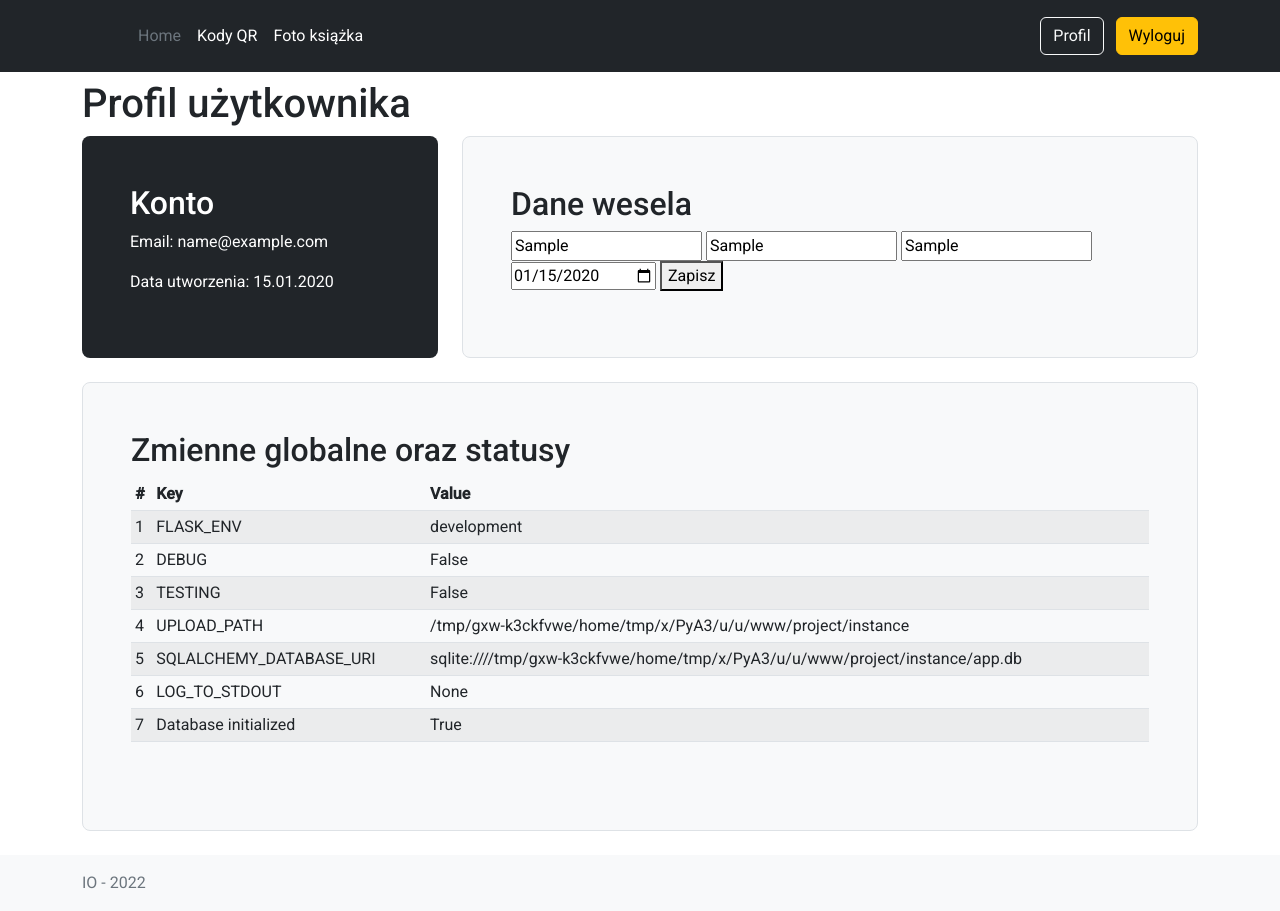
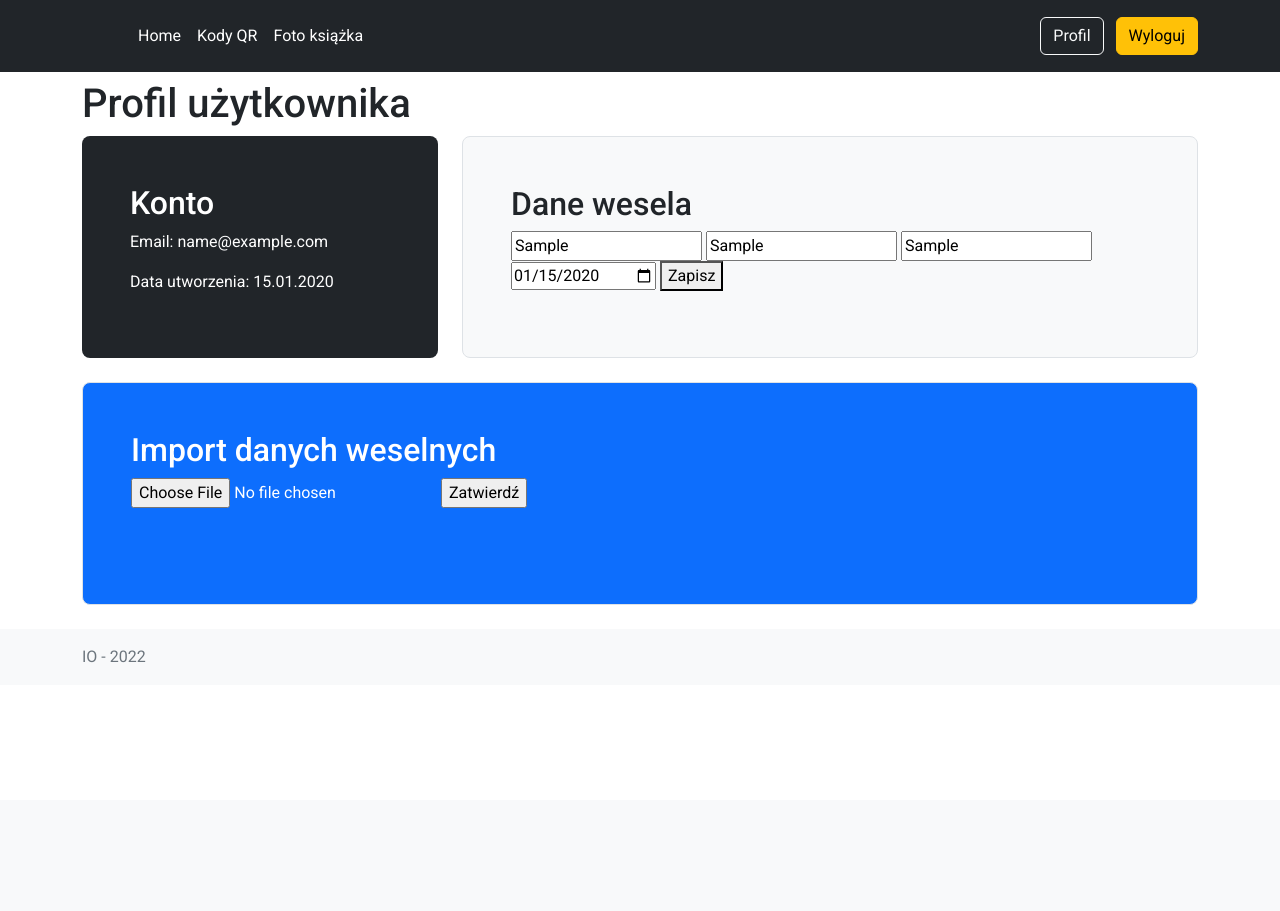
Before and after one commit to mcV3rs/Kupidyny, a Flask app: page /profile in a window 1280 px wide. After the commit the page ends 663 px from the top, so only its background shows below. Run offline with Flask 3, Linux system fonts and the light colour scheme; a user stored in the database is signed in; tables that the repository leaves empty hold one stand-in row (values such as "Sample post").

Commit message:
Naprawienie błędu przy zapisie archiwum oraz przygotowanie do importu wesela

```diff
--- a/project/models.py
+++ b/project/models.py
@@ -45,6 +45,14 @@ class User(db.Model):
     @property
     def is_anonymous(self):
         return False
+
+    def is_configured(self):
+        wedding = UserWedding.query.filter_by(user_id=self.id).first().wedding
+
+        if wedding.get_wife() != "" and wedding.get_husband() != "" and wedding.get_city() != "":
+            return True
+        else:
+            return False
 
     def get_id(self):
         return str(self.id)
@@ -107,6 +115,7 @@ class Wedding(db.Model):
 
         return column, row
 
+
 class File(db.Model):
     __tablename__ = 'files'
 
@@ -146,7 +155,6 @@ class File(db.Model):
             "guest_name"
         ]
 
-
     def get_csv_row(self):
         return [
             self.path,
--- a/project/templates/base.html
+++ b/project/templates/base.html
@@ -34,10 +34,13 @@
             </a>
 
             <ul class="nav col-12 col-lg-auto me-lg-auto mb-2 justify-content-center mb-md-0">
-                <li><a class="nav-link px-2 text-secondary" href="{{ url_for('recipes.index') }}">Home</a></li>
-                {% if current_user.is_authenticated %}
+                <li><a class="nav-link px-2 text-white" href="{{ url_for('recipes.index') }}">Home</a></li>
+                {% if current_user.is_authenticated and current_user.is_configured() %}
                 <li><a class="nav-link px-2 text-white" href="{{ url_for('photo.qr_guest') }}">Kody QR</a></li>
                 <li><a class="nav-link px-2 text-white" href="{{ url_for('photo.book_edit') }}">Foto książka</a></li>
+                {% elif current_user.is_authenticated %}
+                <li><a class="nav-link px-2 text-secondary" disabled="true" href="#">Kody QR</a></li>
+                <li><a class="nav-link px-2 text-secondary" disabled="true" href="#">Foto książka</a></li>
                 {% endif %}
             </ul>
 
--- a/project/users/templates/users/profile.html
+++ b/project/users/templates/users/profile.html
@@ -17,30 +17,29 @@
             <div class="h-100 p-5 bg-light border rounded-3">
                 <h2>Dane wesela</h2>
 
-
-                    <form action="{{ url_for("users.profile") }}" method="POST">
-                        <input type="text"
-                               id="wife"
+                <form action="{{ url_for('users.profile') }}" method="POST">
+                    <input id="wife"
                            name="wife"
                            placeholder="Żona"
+                           type="text"
                            value="{{ wedding.get_wife() }}">
 
-                        <input type="text"
-                               id="husband"
+                    <input id="husband"
                            name="husband"
                            placeholder="Mąż"
+                           type="text"
                            value="{{ wedding.get_husband() }}">
 
-                        <input type="text"
-                               id="city"
+                    <input id="city"
                            name="city"
                            placeholder="Miejscowość"
+                           type="text"
                            value="{{ wedding.get_city() }}">
 
-                        <input type="date"
-                               id="date"
+                    <input id="date"
                            name="date"
                            placeholder="Data"
+                           type="date"
                            value="{{ wedding.get_date_form() }}">
 
                     <button type="submit">Zapisz</button>
@@ -49,56 +48,22 @@
         </div>
 
         <div class="col-md-12">
-                <div class="h-100 p-5 bg-light border rounded-3 mt-4">
-                    <h2>Zmienne globalne oraz statusy</h2>
-                    <div class="table-responsive">
-                        <table class="table table-striped table-sm">
-                            <thead>
-                            <tr>
-                                <th scope="col">#</th>
-                                <th scope="col">Key</th>
-                                <th scope="col">Value</th>
-                            </tr>
-                            </thead>
-                            <tbody>
-                            <tr>
-                                <td>1</td>
-                                <td>FLASK_ENV</td>
-                                <td>{{ flask_env }}</td>
-                            </tr>
-                            <tr>
-                                <td>2</td>
-                                <td>DEBUG</td>
-                                <td>{{ debug }}</td>
-                            </tr>
-                            <tr>
-                                <td>3</td>
-                                <td>TESTING</td>
-                                <td>{{ testing }}</td>
-                            </tr>
-                            <tr>
-                                <td>4</td>
-                                <td>UPLOAD_PATH</td>
-                                <td>{{ upload_path }}</td>
-                            </tr>
-                            <tr>
-                                <td>5</td>
-                                <td>SQLALCHEMY_DATABASE_URI</td>
-                                <td>{{ sqlalchemy_database_uri }}</td>
-                            </tr>
-                            <tr>
-                                <td>6</td>
-                                <td>LOG_TO_STDOUT</td>
-                                <td>{{ log_to_stdout }}</td>
-                            </tr>
-                            <tr>
-                                <td>7</td>
-                                <td>Database initialized</td>
-                                <td>{{ database_initialized }}</td>
-                            </tr>
-                            </tbody>
-                        </table>
-                    </div>
+            <div class="h-100 p-5 bg-primary text-white border rounded-3 my-4">
+                <h2>Import danych weselnych</h2>
+
+                <form action="{{ url_for('photo.import_book') }}"
+                      enctype="multipart/form-data"
+                      method="POST">
+                    <input
+                            accept="application/cupid"
+                            class="file"
+                            name="file"
+                            type="file">
+
+                    <input type="submit" value="Zatwierdź">
+
+                </form>
+
             </div>
         </div>
 
```
Also changed, not shown: project/photo/routes.py (+33 -9 lines), project/photo/templates/add_picture.html (+0 -14 lines), test.py (added, +17 -0 lines), test2.py (added, +11 -0 lines), 1 other file. Lines whose indentation alone changed are shown as unchanged.
